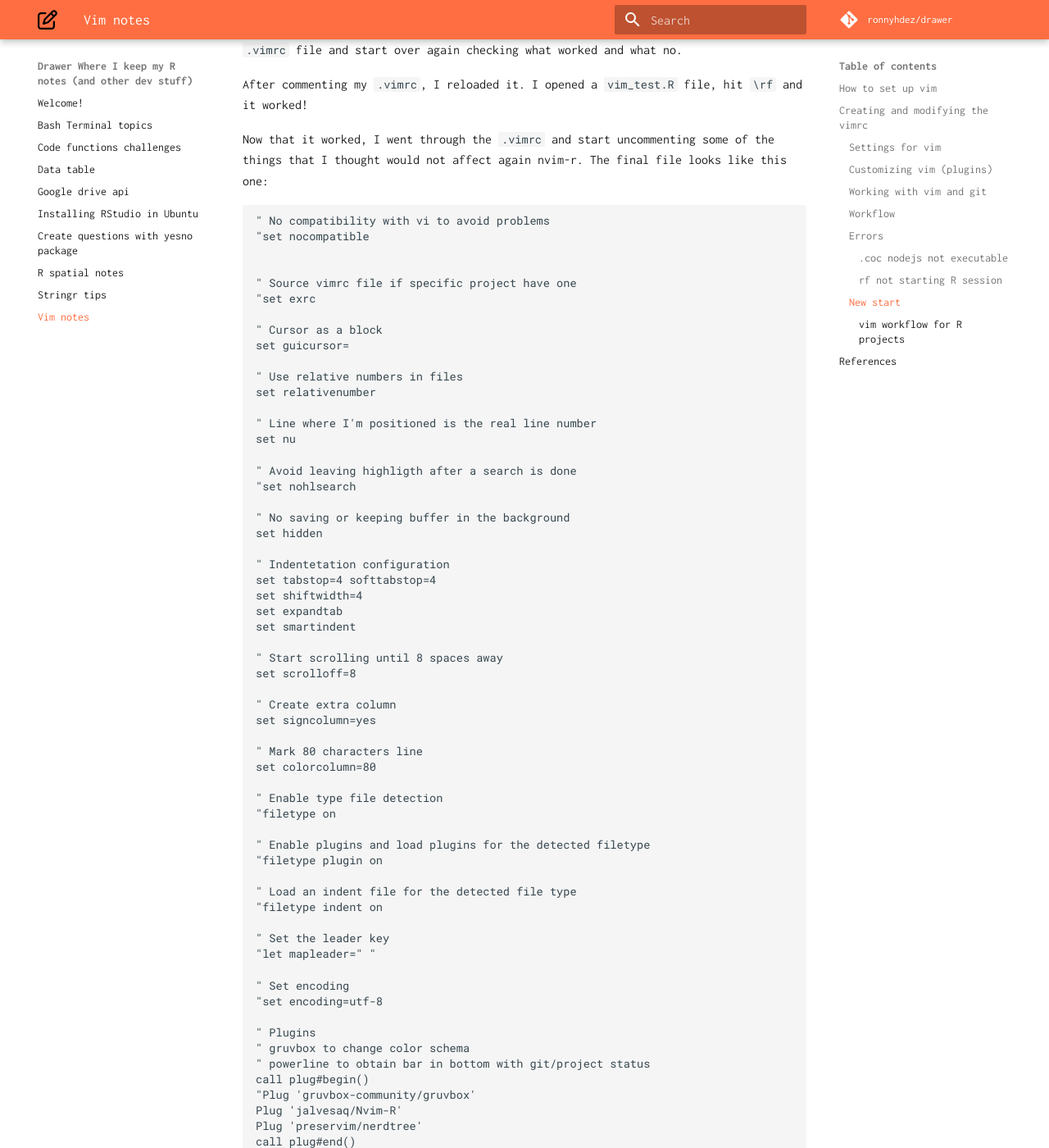
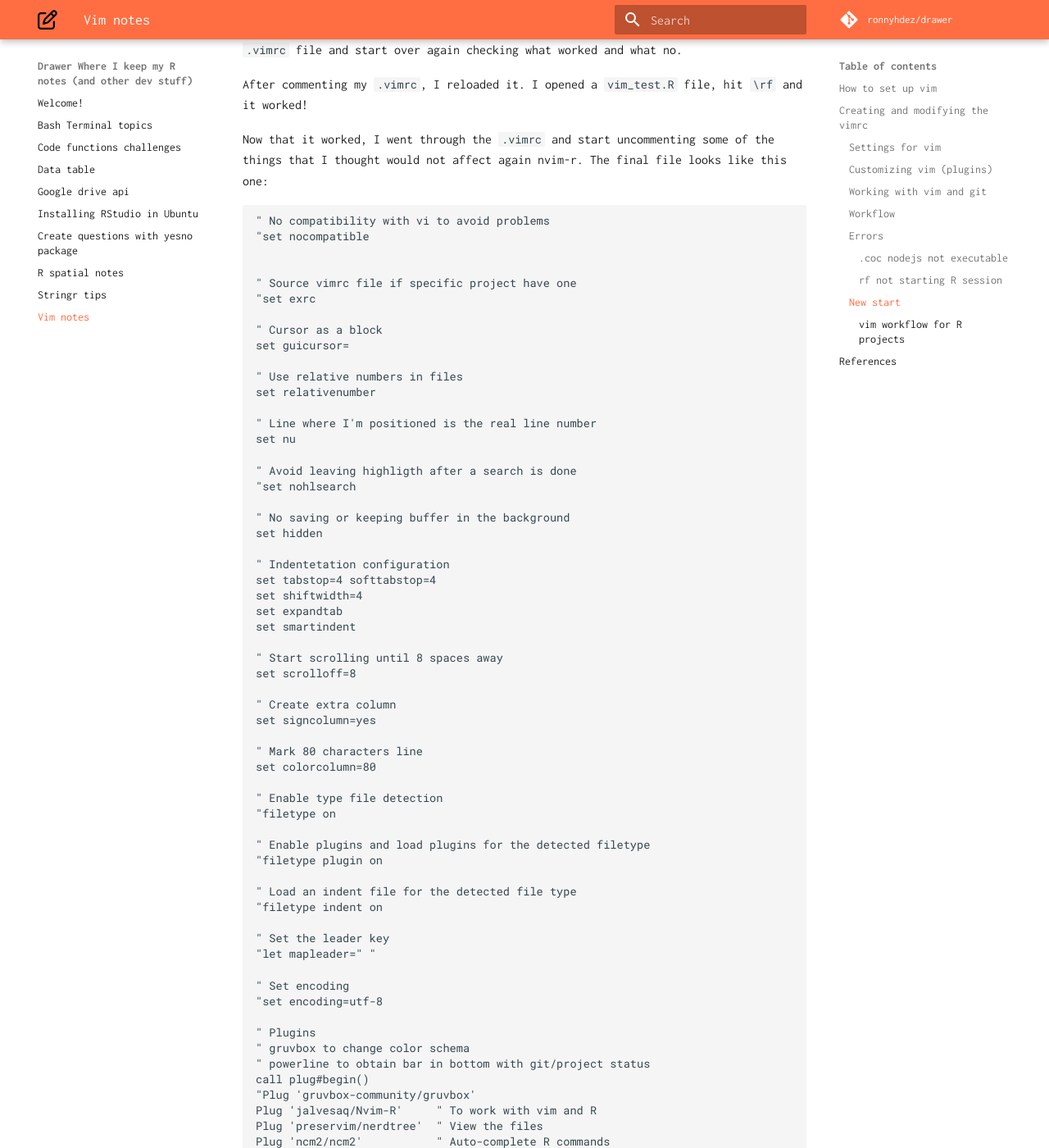
Before and after one commit to ronnyhdez/drawer, an MkDocs documentation site: the page built from docs/vim_notes.md, in a window 1280 px wide and 1400 px high, scrolled down 3317 px. Shown: the whole window at 82% size. Built offline with MkDocs 1.6.1 and Material for MkDocs 9.7.7, drawn with Linux system fonts in a browser that asks for light colours; comment, search, counter and statistics services are not loaded; some of the changed text lies outside the part shown.

Commit message:
Ref #25 validating status of the notes

```diff
--- a/docs/vim_notes.md
+++ b/docs/vim_notes.md
@@ -223,8 +223,10 @@
 " powerline to obtain bar in bottom with git/project status
 call plug#begin()
 "Plug 'gruvbox-community/gruvbox'
-Plug 'jalvesaq/Nvim-R'
-Plug 'preservim/nerdtree'
+Plug 'jalvesaq/Nvim-R'     " To work with vim and R
+Plug 'preservim/nerdtree'  " View the files
+Plug 'ncm2/ncm2'           " Auto-complete R commands
+Plug 'gaalcaras/ncm-R'     " Auto complete R commands
 call plug#end()
 
 " NERDTree configuration test
@@ -251,6 +253,8 @@
 `\l` Run current line, but cursor will stay on the same line.
 
 `\pp` Run paragraph. But cursor will stay on the same block.
+
+`\pd` Runs block and move to the next one
 
 `\ss` Execute a block of **selected code**. This has to be done with visual mode
 
```
Also changed, not shown: other parts of docs/vim_notes.md (+7 -0 lines), vim_notes.md (+13 -2 lines).
